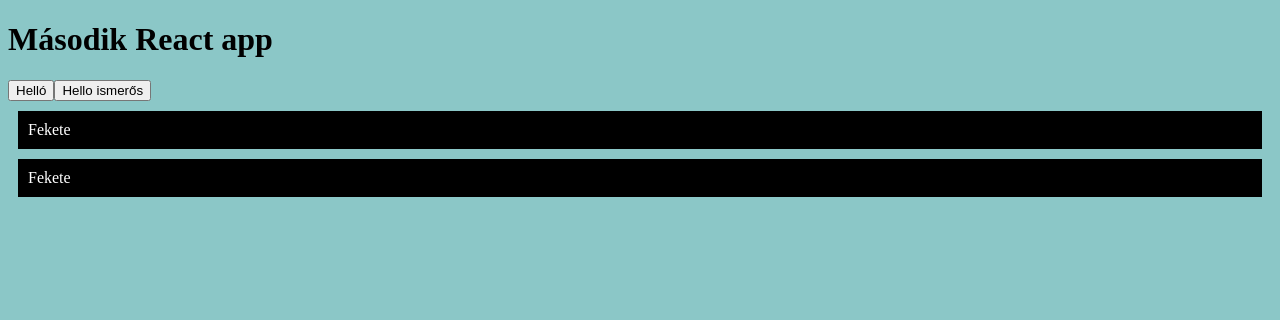
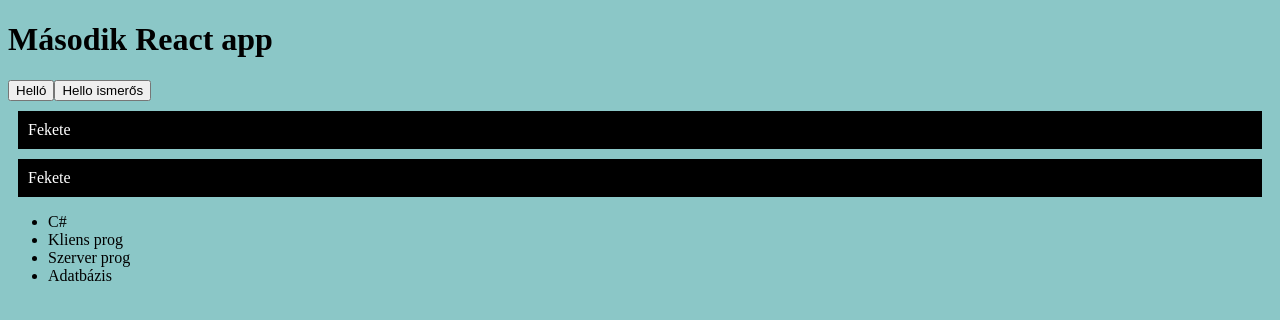
Before and after one commit to ZomboriMark/GyakorlatiF20250922, a React (Vite) app: page / in a window 1280 px wide. Shown: the top 320 px of the page. Built offline with nearby package versions, Linux system fonts and the light colour scheme.

Commit message:
TargyakLista

```diff
--- a/src/App.jsx
+++ b/src/App.jsx
@@ -1,6 +1,7 @@
 import './css/general.css';
 import Hello from './components/Hello';
 import {Flip, Flip2} from './components/Flip';
+import Targyak from './components/Targyak';
 
 
 function App() {
@@ -11,6 +12,7 @@
       <Hello/>
       <Flip/>
       <Flip2/>
+      <Targyak/>
     </>
   )
 }
--- /dev/null
+++ b/src/components/Targyak.jsx
@@ -0,0 +1,12 @@
+function Targyak(){
+    const tomb = ["C#","Kliens prog","Szerver prog","Adatbázis"];
+
+    return(
+        <>
+        <ul>
+            {tomb.map((elem)=><li>{elem}</li> )}
+        </ul>
+        </>
+    )
+}
+export default Targyak
```
